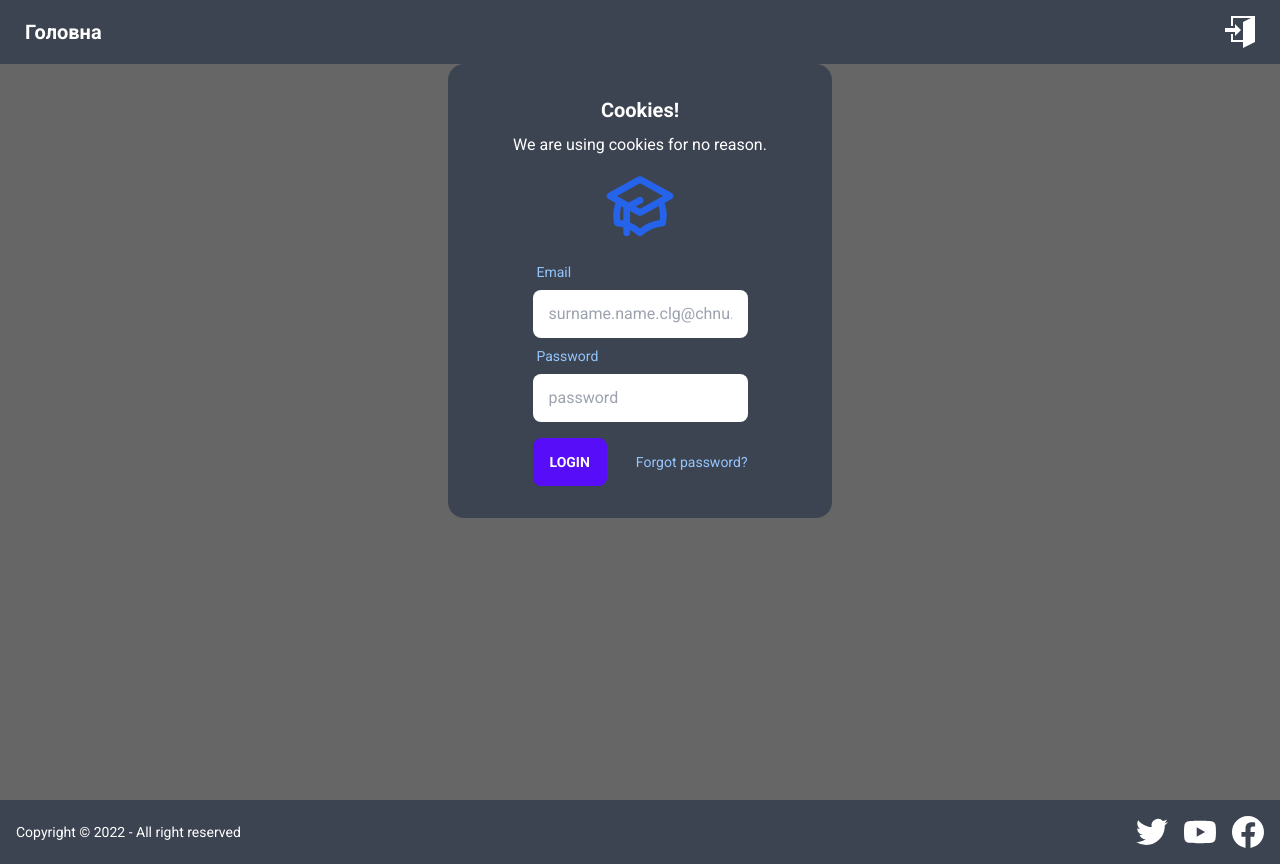
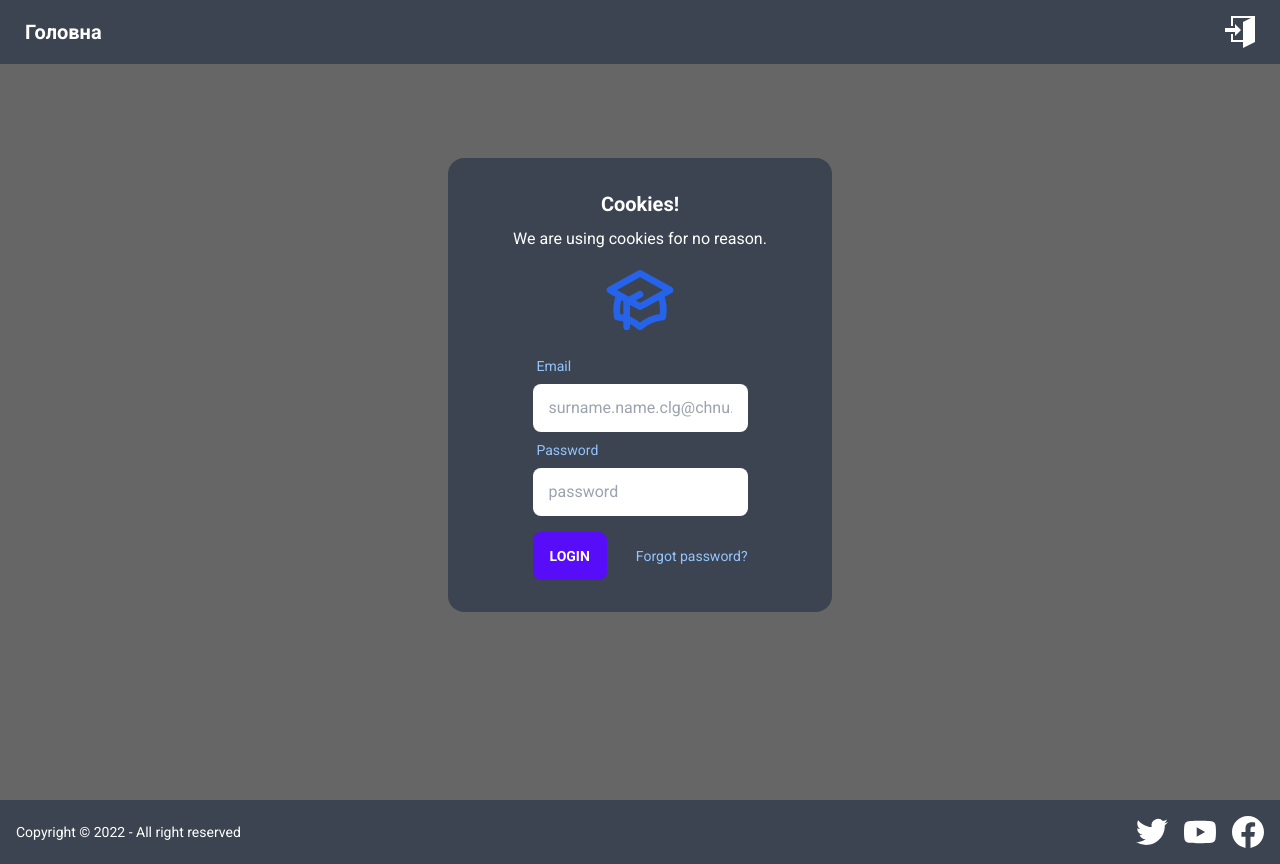
Before and after one commit to web-programming-2022-clg/web-programming, a React (Create React App) app: page /login in a window 1280 px wide. Built offline with nearby package versions, Linux system fonts and the light colour scheme.

Commit message:
fix layout
* login
* logout

```diff
--- a/src/MainPage/MainPage.js
+++ b/src/MainPage/MainPage.js
@@ -29,7 +29,9 @@ const MainPage = () => {
                     } />
                 <Route path='/login' element={
                     <>
-                        {login ? <Navigate replace to="/home" /> :<div className="flex justify-center">
+                        {login ? <Navigate replace to="/home" />
+                            :
+                            <div className={styles.loginwindow}>
                             <Login />
                         </div>}
 
@@ -37,7 +39,10 @@ const MainPage = () => {
                 } />
                 <Route path='/logout' element={
                     <>
-                        {login ? <div className="flex justify-center"><Logout /></div> : <Navigate replace to="/login" />}
+                        {login ? <div className={styles.loginwindow}>
+                            <Logout />
+                        </div> :
+                            <Navigate replace to="/login" />}
 
                     </>
                 } />
--- a/src/MainPage/MainPage.module.scss
+++ b/src/MainPage/MainPage.module.scss
@@ -1,5 +1,9 @@
 .parent {
   @apply flex flex-col h-screen;
+
+  .loginwindow {
+    @apply m-auto;
+  }
 
   .mywindow {
     @apply mockup-window border border-base-300 h-full;
```
